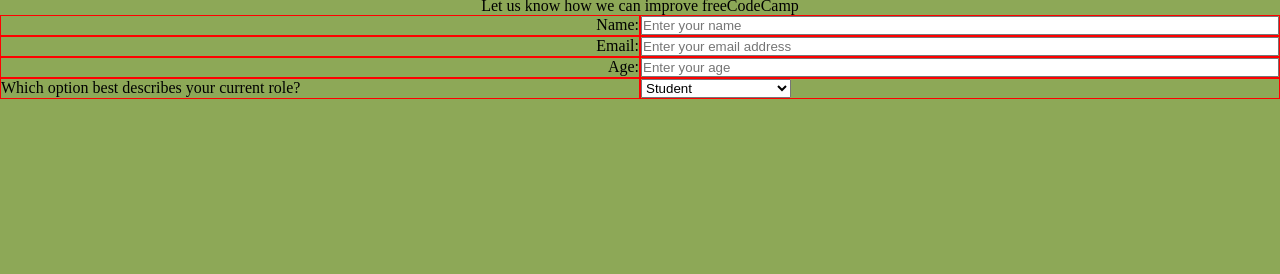
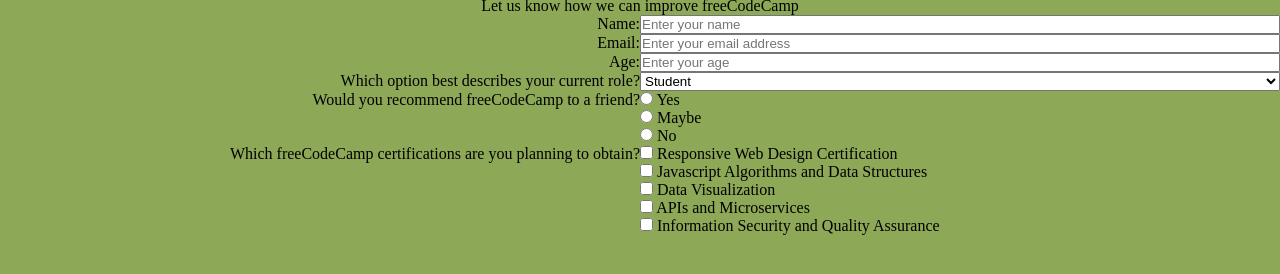
Before and after one commit to alanpaulprice/survey-form, a plain HTML site: page index.html in a window 1280 px wide. Shown: the part 40-314 px from the top of the page. Drawn offline with Linux system fonts and the light colour scheme.

Commit message:
added certification radio inputs

```diff
--- a/index.html
+++ b/index.html
@@ -52,7 +52,8 @@ submit all my inputs.
           <label for="name" id="name-label">Name:</label>
         </div>
         <div class="flex-col-half">
-          <input type="text" name="name" id="name" placeholder="Enter your name">
+          <input type="text" name="name" id="name" class="width-full"
+          placeholder="Enter your name">
         </div>
       </div>
       <div class="flex-row">
@@ -60,7 +61,8 @@ submit all my inputs.
           <label for="email" id="email-label">Email:</label>
         </div>
         <div class="flex-col-half">
-          <input type="text" id="email" placeholder="Enter your email address">
+          <input type="text" id="email" class="width-full"
+          placeholder="Enter your email address">
         </div>
       </div>
       <div class="flex-row">
@@ -68,17 +70,18 @@ submit all my inputs.
           <label for="number" id="number-label">Age:</label>
         </div>
         <div class="flex-col-half">
-          <input type="number" id="number" min="1" max="115" placeholder="Enter your age">
+          <input type="number" id="number" class="width-full" min="1"
+          max="115" placeholder="Enter your age">
         </div>
       </div>
       <div class="flex-row">
-        <div class="flex-col-half">
+        <div class="flex-col-half text-align-right">
           <label for="dropdown" id="dropdown-label">
             Which option best describes your current role?
           </label>
         </div>
         <div class="flex-col-half">
-          <select name="dropdown" id="dropdown">
+          <select name="dropdown" id="dropdown" class="width-full">
             <option value="" disabled>Select an option</option>
             <option value="student">Student</option>
             <option value="full-time employment">Full-time employment</option>
@@ -87,6 +90,48 @@ submit all my inputs.
             <option value="prefer not to say">"Prefer not to say</option>
             <option value="other">Other</option>
           </select>
+        </div>
+      </div>
+      <div class="flex-row">
+        <div class="flex-col-half text-align-right">
+          <label for="radio">Would you recommend freeCodeCamp to a friend?</label>
+        </div>
+        <div class="flex-col-half">
+          <input type="radio" id="radio-yes" name="radio" value"yes">
+          <label for="radio-yes">Yes</label><br>
+          <input type="radio" id="radio-maybe" name="radio" value"maybe">
+          <label for="radio-maybe">Maybe</label><br>
+          <input type="radio" id="radio-no" name="radio" value"no">
+          <label for="radio-no">No</label>
+        </div>
+      </div>
+      <div class="flex-row">
+        <div class="flex-col-half text-align-right">
+          <label for="certifications-checkboxes">
+            Which freeCodeCamp certifications are you planning to obtain?
+          </label>
+        </div>
+        <div class="flex-col-half">
+          <input type="checkbox" id="checkbox-responsive-web">
+          <label for="checkbox-responsive-web">
+            Responsive Web Design Certification
+          </label><br>
+          <input type="checkbox" id="checkbox-javascript-algos">
+          <label for="checkbox-javascript-algos">
+            Javascript Algorithms and Data Structures
+          </label><br>
+          <input type="checkbox" id="checkbox-data-vis">
+          <label for="checkbox-data-vis">
+            Data Visualization
+          </label><br>
+          <input type="checkbox" id="checkbox-apis-micros">
+          <label for="checkbox-apis-micros">
+            APIs and Microservices
+          </label><br>
+          <input type="checkbox" id="checkbox-security-qa">
+          <label for="checkbox-security-qa">
+            Information Security and Quality Assurance
+          </label>
         </div>
       </div>
     </div>
--- a/styles.css
+++ b/styles.css
@@ -29,7 +29,7 @@ body {
 
 .flex-col-half {
   flex: 1 1 50%;
-  border: 1px solid red;
+  /* border: 1px solid red; */
 }
 
 .text-align-right {
@@ -40,6 +40,6 @@ body {
   text-align: center;
 }
 
-input {
+.width-full {
   width: 100%;
 }
```
